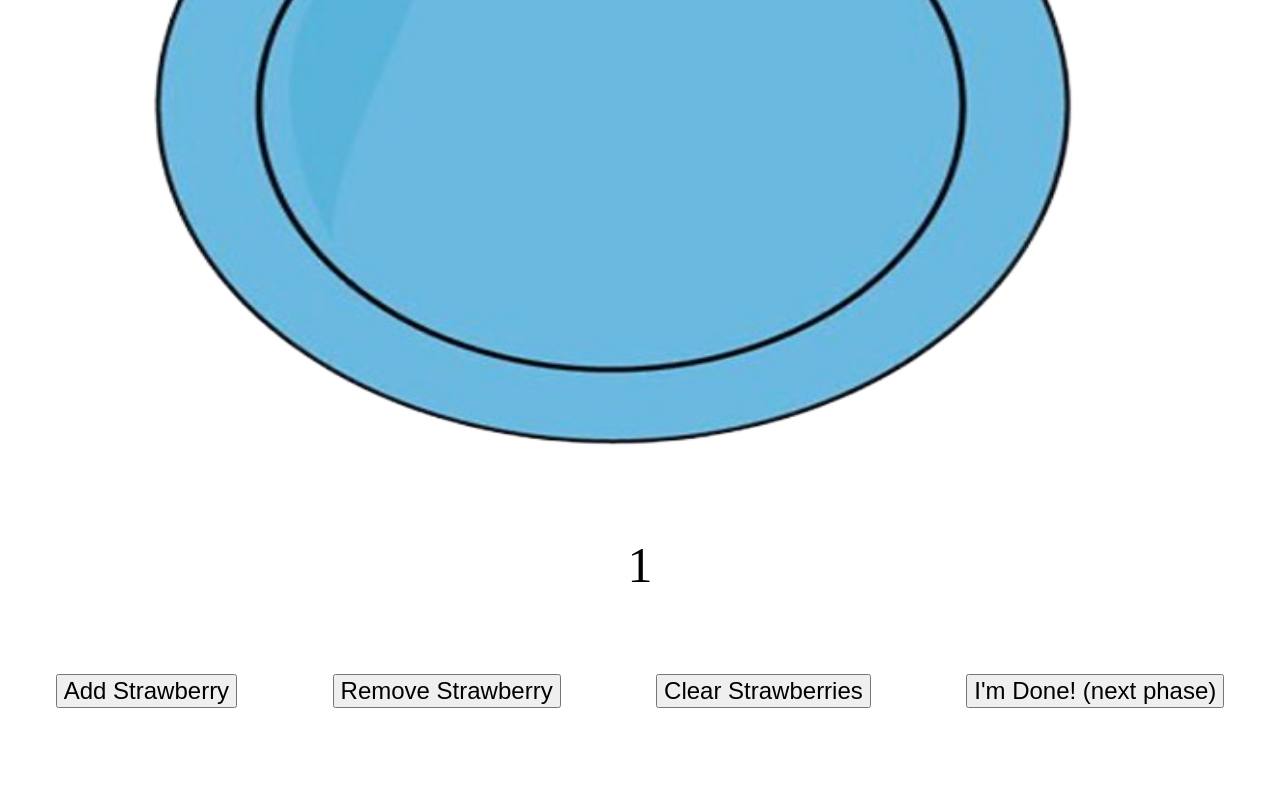
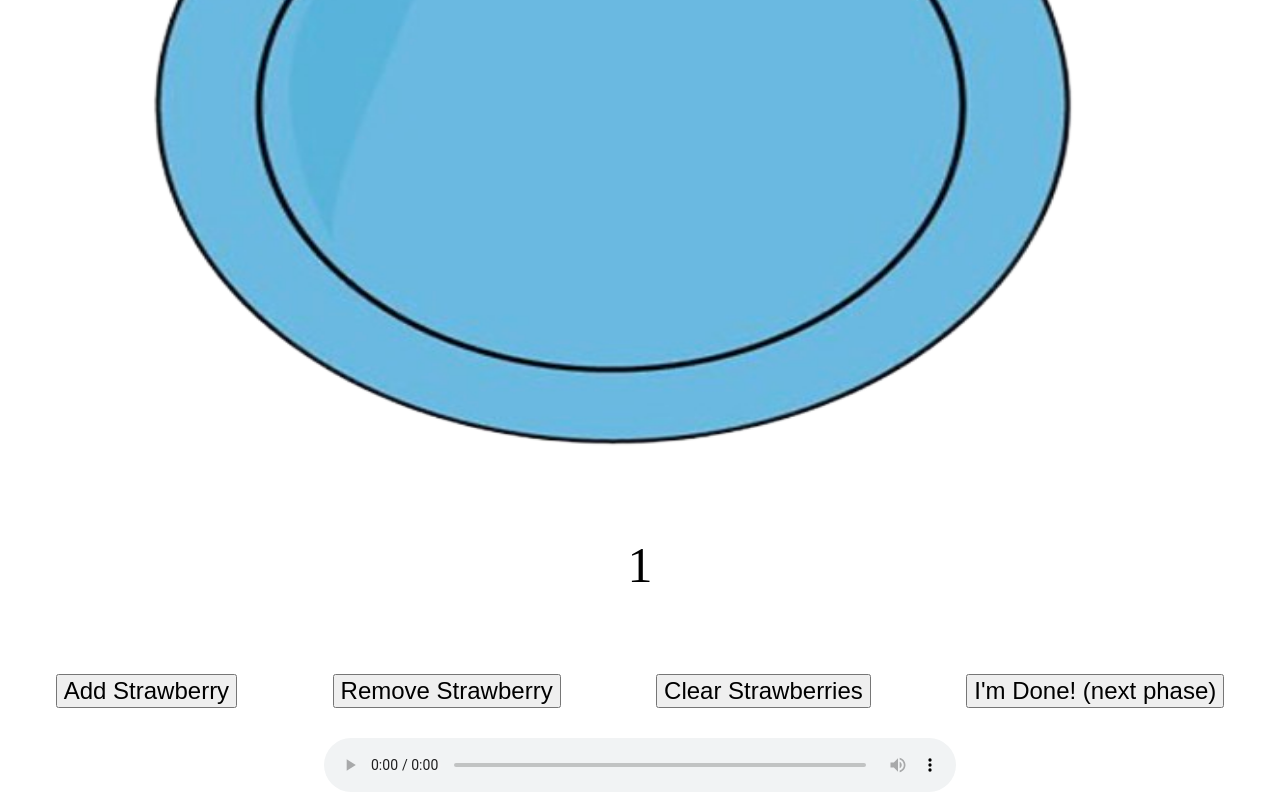
Before and after one commit to jinjingjennywang/AquaMomo, a plain HTML site: page index.html in a window 1280 px wide. Shown: the part 639-1439 px from the top of the page. Before the commit the page ends 1355 px from the top, so only its background shows below. Drawn offline with Linux system fonts and the light colour scheme.

Commit message:
Added audio using html default controls

```diff
--- a/index.html
+++ b/index.html
@@ -22,7 +22,9 @@
       <button id="next-phase">I'm Done! (next phase)</button>
     </div>
 
-
+    <div id="audio-controls">
+      <audio id="instructions-audio" src="mp3/5 Strawberries.mp3" controls></audio>
+    </div>
 
     <script src="addStrawberry.js"></script>
   </body>
--- a/style.css
+++ b/style.css
@@ -69,3 +69,15 @@
     min-height: 30px;
     font-size: 50px;
 }
+
+#audio-controls {
+    margin-top: 30px;
+}
+
+#audio-controls audio{
+    width: 50%;
+    max-width: 100%;
+    margin-left: auto;
+    margin-right: auto;
+    display: block; /* audio controls are inline by default, need this so u can manipulate it */
+}
```
